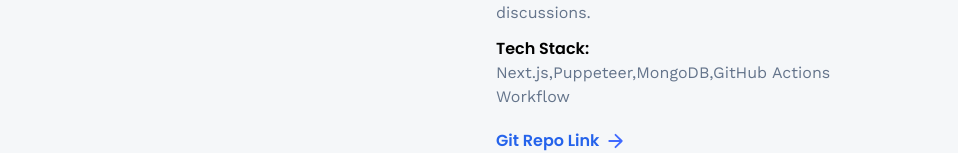
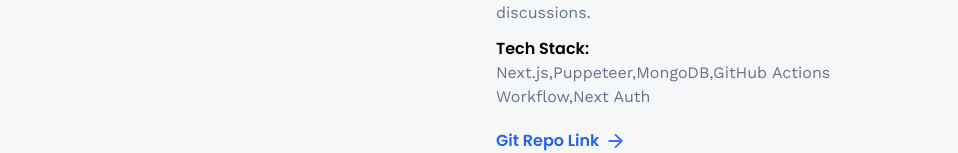
Before and after one commit to chandelankit/portfolio_3d, a React (Vite) app: page /projects in a window 1280 px wide. Shown: the part 653-806 px from the top of the page, without its empty margins (160-1118 px from the left). Built offline with nearby package versions, Linux system fonts and the light colour scheme.

Commit message:
text updated

```diff
--- a/src/constants/index.js
+++ b/src/constants/index.js
@@ -164,7 +164,7 @@
         theme: 'btn-back-blue',
         name: '5min-read',
         description: "A full-stack web application designed for students and professionals to enjoy a distraction-free news-reading experience, eliminating the clutter of social media and overwhelming news websites. It leverages Puppeteer to scrape news from renowned sources, presenting it in a clean, engaging interface. The content updates every 12 hours, ensuring relevance while optimizing storage by removing outdated news. Users can also share their opinions on key issues, fostering meaningful discussions.",
-        techStack: 'Next.js,Puppeteer,MongoDB,GitHub Actions Workflow',
+        techStack: 'Next.js,Puppeteer,MongoDB,GitHub Actions Workflow,Next Auth',
         gitLink: 'https://github.com/chandelankit/5minread',
         liveLink: 'https://5min-read.vercel.app/'
 
```
